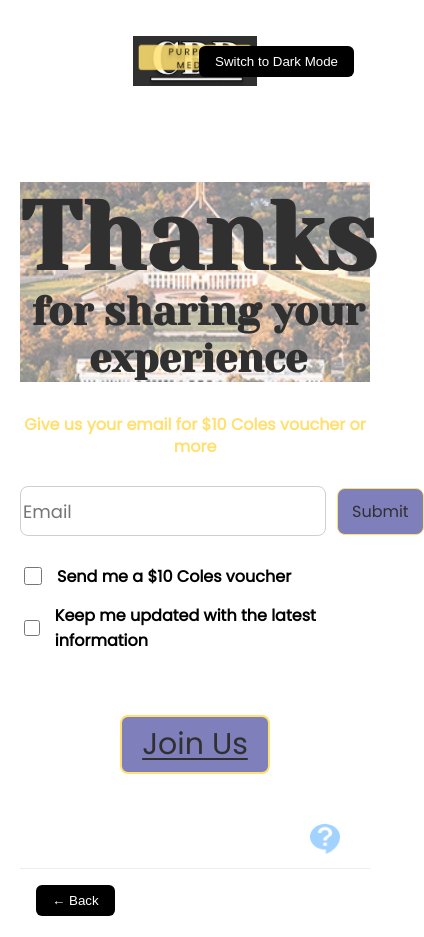
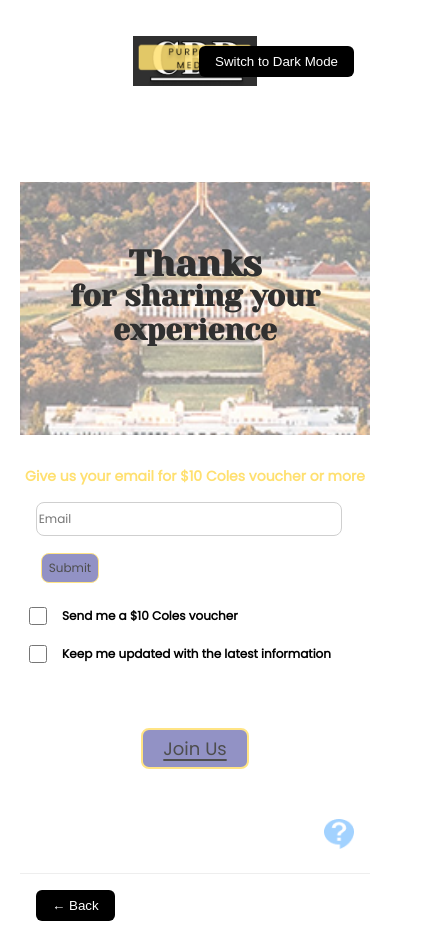
Before and after one commit to CoDesign-Compass/CoDesign-Project, a React (Create React App) app in the folder frontend/: page /thankyou in a window 390 px wide. Shown: the whole page, 424 px wide, since content can reach past the window. Built offline with nearby package versions, Linux system fonts and the light colour scheme.

Commit message:
Implemented Responsiveness and add hover state for button

```diff
--- a/frontend/src/pages/ThankYouPage.jsx
+++ b/frontend/src/pages/ThankYouPage.jsx
@@ -40,7 +40,7 @@ export default function ThankPage() {
 
   return (
     <div
-      className="Welcome page"
+      className="thankyou-page"
       style={{
         display: "flex",
         flexDirection: "column",
@@ -56,7 +56,7 @@ export default function ThankPage() {
         style={{
           margin: 0,
           width: "100%",
-          height: 200,
+          height: "clamp(140px, 30vh, 260px)",
           backgroundImage: "url(/Banner.png)",
           backgroundSize: "cover",
           backgroundPosition: "center",
@@ -69,9 +69,11 @@ export default function ThankPage() {
           <h1
             style={{
               margin: 0,
-              fontSize: "96px",
+              fontSize: "clamp(36px, 8vw, 96px)",
               color: theme === "light" ? "#303030" : "#A7D3FC",
-              fontFamily: "Yeseva One",
+              fontFamily: "Yeseva One, serif",
+              lineHeight: 1.1,
+              paddingInline: "4vw",
             }}
           >
             Thanks
@@ -79,7 +81,7 @@ export default function ThankPage() {
           <h2
             style={{
               marginTop: -5,
-              fontSize: "40px",
+              fontSize: "clamp(30px, 3.2vw, 40px)",
               color: theme === "light" ? "#303030" : "#A7D3FC",
               fontFamily: "Yeseva One",
             }}
@@ -93,7 +95,7 @@ export default function ThankPage() {
       <section
         style={{
           margin: "32px auto",
-          textAlign: "centre",
+          textAlign: "center",
         }}
       >
         <div className="GiftInformation">
@@ -102,10 +104,10 @@ export default function ThankPage() {
               margin: 0,
               color: "#ffe070",
               textAlign: "center",
-              fontSize: "16px",
+              fontSize: "clamp(14px, 2.4vw, 20px)",
               lineHeight: 1.4,
               fontWeight: 700,
-              fontFamily: "Poppins",
+              fontFamily: "Poppins, sans-serif",
             }}
           >
             Give us your email for $10 Coles voucher or more
@@ -116,7 +118,7 @@ export default function ThankPage() {
           style={{
             display: "flex",
             justifyContent: "center",
-            margin: "24px 0",
+            margin: "clamp(14px, 4vw, 24px) 0",
           }}
         >
           <form
@@ -125,10 +127,15 @@ export default function ThankPage() {
               display: "flex",
               alignItems: "center",
               gap: 12,
-              flexWrap: "nowrap",
+              flexWrap: "wrap",
             }}
           >
-            <div style={{ position: "relative", flex: "0 0 300px" }}>
+            <div
+              style={{
+                position: "relative",
+                flex: "0 0 300px",
+              }}
+            >
               <input
                 type="email"
                 placeholder="Email"
@@ -136,14 +143,14 @@ export default function ThankPage() {
                 onChange={(e) => setEmail(e.target.value)}
                 style={{
                   width: "100%",
-                  height: 46,
+                  height: "clamp(30px, 3vw, 46px)",
                   borderRadius: 8,
                   border: "1px solid #cfcfcf",
                   background: "#fff",
                   position: "relative",
-                  fontSize: 18,
+                  fontSize: "clamp(12px, 2vw, 18px)",
                   outline: "none",
-                  fontFamily: "Poppins",
+                  fontFamily: "Poppins, sans-serif",
                 }}
                 required
               />
@@ -162,11 +169,11 @@ export default function ThankPage() {
                     border: "none",
                     background: "transparent",
                     cursor: "pointer",
-                    fontSize: 18,
+                    fontSize: "clamp(12px, 4vw, 18px)",
                     color: "grey",
                     lineHeight: 1,
                     zIndex: 1,
-                    fontFamily: "Poppins",
+                    fontFamily: "Poppins, sans-serif",
                   }}
                 >
                   x
@@ -179,16 +186,19 @@ export default function ThankPage() {
               style={{
                 margin: "5px",
                 flex: "0 0 auto",
-                fontSize: 16,
+                fontSize: "clamp(12px, 1.5vw, 16px)",
                 borderRadius: 8,
-                padding: "10px 14px",
+                padding: "clamp(5px, 1vw, 10px) clamp(7px, 1.5vw, 14px)",
                 cursor: "pointer",
                 border: "1.5px solid #ffe070",
                 color: theme === "light" ? "#303030" : "white",
                 background: "#7F7FBC",
                 whiteSpace: "nowrap",
-                fontFamily: "Poppins",
+                fontFamily: "Poppins, sans-serif",
+                opacity: 0.85,
               }}
+              onMouseEnter={(e) => (e.currentTarget.style.opacity = 1)}
+              onMouseLeave={(e) => (e.currentTarget.style.opacity = 0.85)}
             >
               Submit
             </button>
@@ -197,7 +207,7 @@ export default function ThankPage() {
 
         <div
           className="checkBox"
-          style={{ marginTop: 18, display: "grid", gap: 14 }}
+          style={{ marginTop: "", display: "grid", gap: 14 }}
         >
           <label style={{ display: "flex", alignItems: "center", gap: 12 }}>
             <input
@@ -213,10 +223,10 @@ export default function ThankPage() {
             />
             <span
               style={{
-                fontSize: 16,
+                fontSize: "clamp(12px, 1.5vw, 16px)",
                 fontWeight: 600,
                 color: theme === "light" ? "black" : "white",
-                fontFamily: "Poppins",
+                fontFamily: "Poppins, sans-serif",
               }}
             >
               Send me a $10 Coles voucher
@@ -237,10 +247,10 @@ export default function ThankPage() {
             />
             <span
               style={{
-                fontSize: 16,
+                fontSize: "clamp(12px, 1.5vw, 16px)",
                 fontWeight: 600,
                 color: theme === "light" ? "black" : "white",
-                fontFamily: "Poppins",
+                fontFamily: "Poppins, sans-serif",
               }}
             >
               Keep me updated with the latest information
@@ -252,14 +262,14 @@ export default function ThankPage() {
       {/* 3) Join button block */}
       <section
         className="join-button"
-        style={{ margin: "30px", display: "grid", placeItems: "center" }}
+        style={{ margin: "30px auto", display: "grid", placeItems: "center" }}
       >
         <button
           /*onClick change colour*/
           /*cursor change colour */
           onClick={onLogin}
           style={{
-            fontSize: "30px",
+            fontSize: "clamp(18px, 3.2vw, 30px)",
             borderRadius: 8,
             padding: "5px 20px",
             cursor: "pointer",
@@ -269,8 +279,11 @@ export default function ThankPage() {
             textDecoration: "underline",
             textUnderlineOffset: "4px",
             textDecorationThickness: "1.5px",
-            fontFamily: "Poppins",
+            fontFamily: "Poppins, sans-serif",
+            opacity: 0.85,
           }}
+          onMouseEnter={(e) => (e.currentTarget.style.opacity = 1)}
+          onMouseLeave={(e) => (e.currentTarget.style.opacity = 0.85)}
         >
           Join Us
         </button>
@@ -281,7 +294,7 @@ export default function ThankPage() {
         style={{
           display: "flex",
           justifyContent: "flex-end",
-          margin: "20px 30px 10px",
+          margin: "20px clamp(16px, 4vw, 30px)",
         }}
       >
         <div ref={popRef} style={{ position: "relative" }}>
@@ -334,7 +347,7 @@ export default function ThankPage() {
               <div
                 style={{
                   lineHeight: 1.55,
-                  fontFamily: "Poppins",
+                  fontFamily: "Poppins, sans-serif",
                   color: "#303030",
                 }}
               >
--- a/frontend/src/pages/WelcomePage.jsx
+++ b/frontend/src/pages/WelcomePage.jsx
@@ -29,7 +29,7 @@ export default function WelcomePage() {
 
   return (
     <div
-      className="Welcome page"
+      className="welcome-page"
       style={{
         display: "flex",
         flexDirection: "column",
@@ -45,7 +45,7 @@ export default function WelcomePage() {
         style={{
           margin: 0,
           width: "100%",
-          height: 200,
+          height: "clamp(140px, 30vh, 260px)",
           backgroundImage: "url(/Banner.png)",
           backgroundSize: "cover",
           backgroundPosition: "center",
@@ -58,9 +58,11 @@ export default function WelcomePage() {
           <h1
             style={{
               margin: 0,
-              fontSize: "96px",
+              fontSize: "clamp(36px, 8vw, 96px)",
               color: theme === "light" ? "#303030" : "#A7D3FC",
-              fontFamily: "Yeseva One",
+              fontFamily: "Yeseva One, serif",
+              lineHeight: 1.1,
+              paddingInline: "4vw",
             }}
           >
             Codesign Compass
@@ -72,8 +74,7 @@ export default function WelcomePage() {
       <section
         className="start-button"
         style={{
-          marginBottom: "40px",
-          marginTop: "80px",
+          marginTop: "clamp(32px, 8vw, 80px)",
           display: "grid",
           placeItems: "center",
         }}
@@ -83,14 +84,18 @@ export default function WelcomePage() {
           /*cursor change colour */
           onClick={onStart}
           style={{
-            fontSize: "36px",
+            fontSize: "clamp(20px, 3.2vw, 36px)",
             borderRadius: 8,
-            padding: "5px 20px",
+            padding: "clamp(6px, 1vw, 10px) clamp(16px, 3vw, 24px)",
             cursor: "pointer",
             border: "none",
             background: "#7F7FBC",
-            fontFamily: "Yeseva One",
+            fontFamily: "Yeseva One, serif",
+            transition: "opacity 0.2s ease",
+            opacity: 0.85,
           }}
+          onMouseEnter={(e) => (e.currentTarget.style.opacity = 1)}
+          onMouseLeave={(e) => (e.currentTarget.style.opacity = 0.85)}
         >
           Start
         </button>
@@ -99,24 +104,35 @@ export default function WelcomePage() {
       {/* 3) Login block */}
       <section
         className="login-link"
-        style={{ display: "grid", marginBottom: "50px", placeItems: "center" }}
+        style={{
+          display: "grid",
+          margin: "clamp(24px, 6vw, 50px)",
+          placeItems: "center",
+        }}
       >
         <div>
           <button
-            /*onClick change colour*/
-            /*cursor change colour */
             onClick={onLogin}
             style={{
-              fontSize: "20px",
+              fontSize: "clamp(14px, 2.4vw, 20px)",
               cursor: "pointer",
               border: "none",
               color: theme === "light" ? "black" : "white",
               background: "transparent",
               textDecoration: "underline",
               textUnderlineOffset: "4px",
+              padding: "clamp(4px, 1vw, 10px) clamp(16px, 3vw, 25px)",
               textDecorationThickness: "1.5px",
-              fontFamily: "Poppins",
+              fontFamily: "Poppins, sans-serif",
+              transition: "background 0.2s ease",
+              borderRadius: 8,
             }}
+            onMouseEnter={(e) =>
+              (e.currentTarget.style.background = "rgba(131, 124, 124, 0.48)")
+            }
+            onMouseLeave={(e) =>
+              (e.currentTarget.style.background = "transparent")
+            }
           >
             LOGIN
           </button>
@@ -128,7 +144,7 @@ export default function WelcomePage() {
         style={{
           display: "flex",
           justifyContent: "flex-end",
-          margin: "20px 30px 20px",
+          margin: "20px clamp(16px, 4vw, 30px)",
         }}
       >
         <div ref={popRef} style={{ position: "relative" }}>
@@ -181,7 +197,7 @@ export default function WelcomePage() {
               <div
                 style={{
                   lineHeight: 1.55,
-                  fontFamily: "Poppins",
+                  fontFamily: "Poppins, sans-serif",
                   color: "#303030",
                 }}
               >
```
